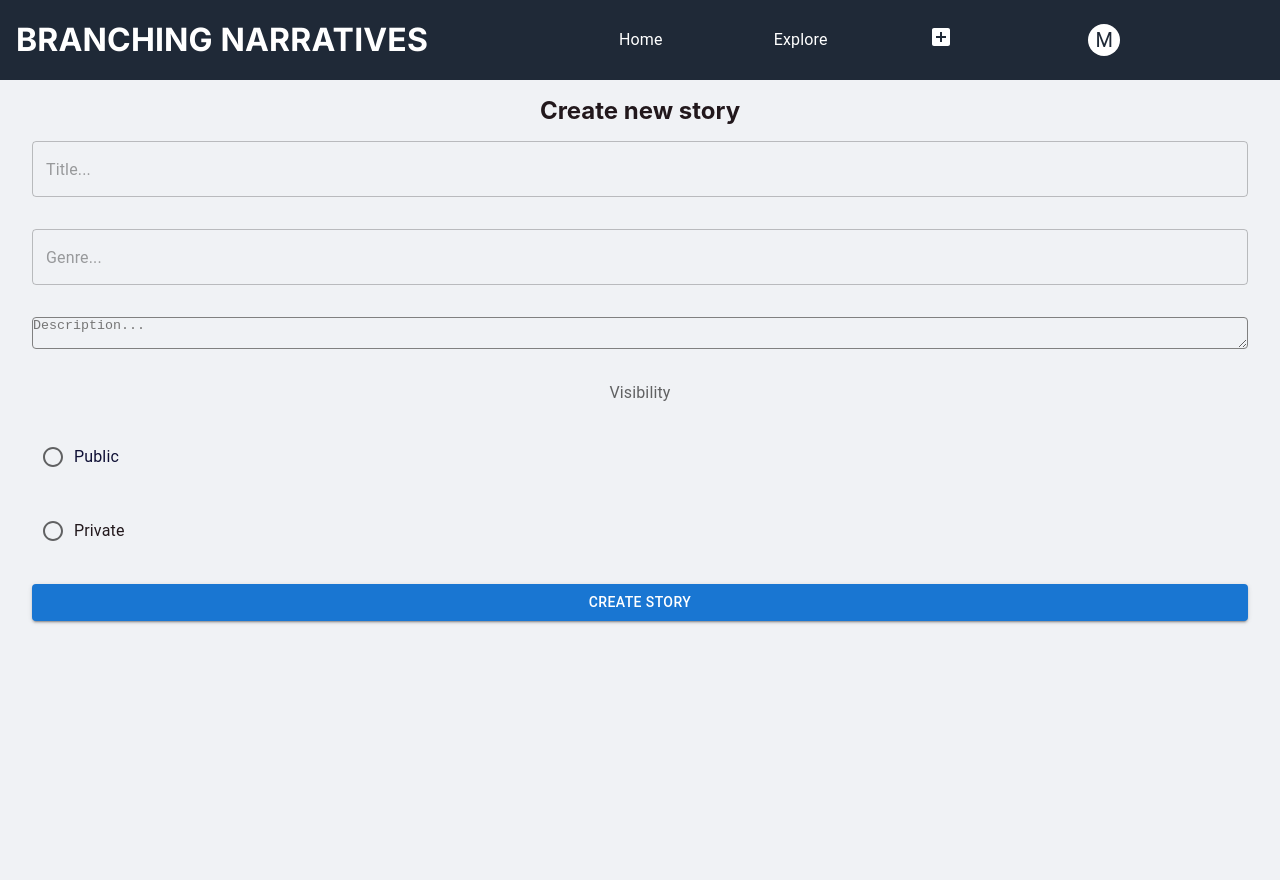
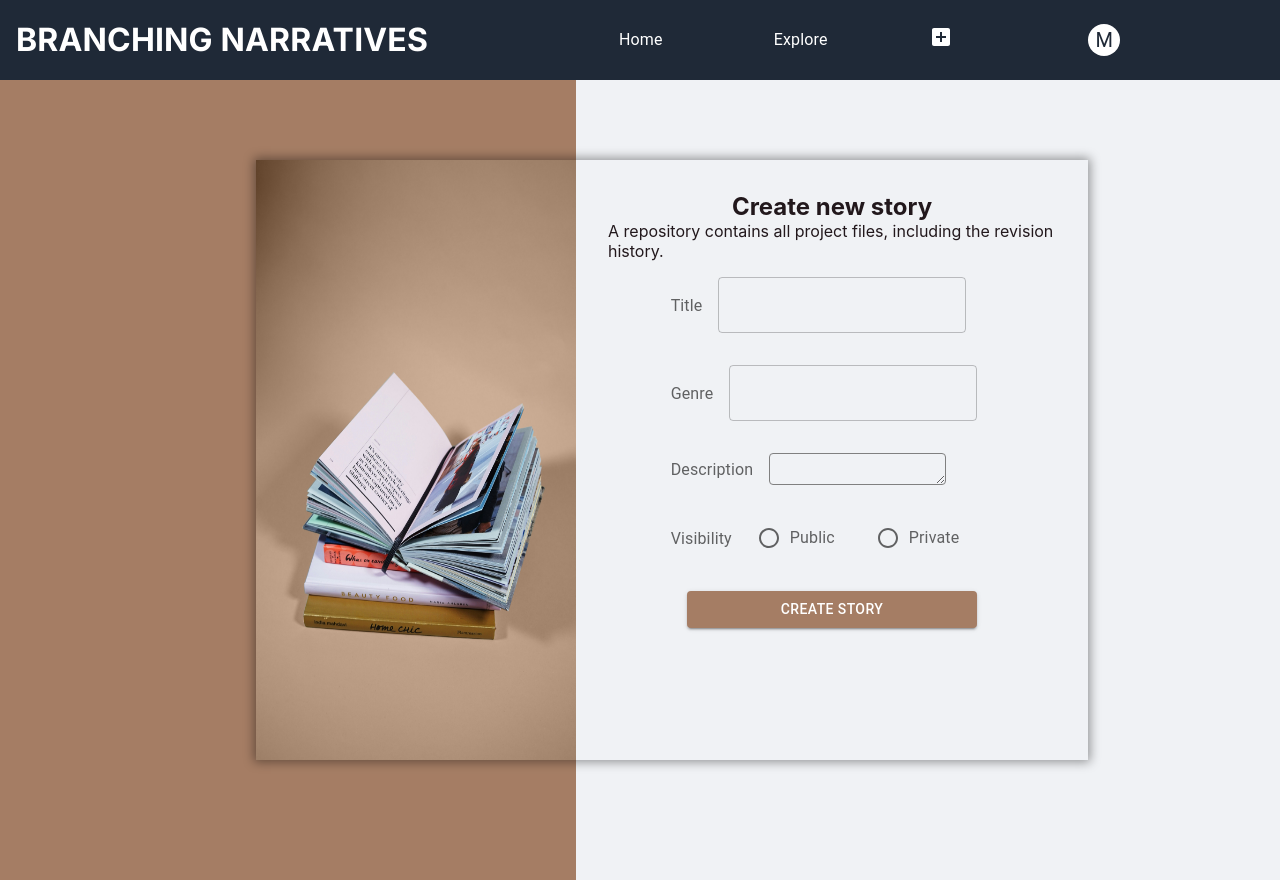
Before and after one commit to NihalSrivastavaRC/Branching-Narratives-Frontend, a React (Create React App) app: page /newStory in a window 1280 px wide. Before the commit the page ends 800 px from the top, so only its background shows below. Built offline with nearby package versions, Linux system fonts and the light colour scheme.

Commit message:
Create Story page re designed.

```diff
--- a/src/pages/Home.js
+++ b/src/pages/Home.js
@@ -4,6 +4,8 @@ import styled from "styled-components";
 import ControlPointDuplicateIcon from "@mui/icons-material/ControlPointDuplicate";
 import BookIcon from "@mui/icons-material/Book";
 import Diversity3Icon from "@mui/icons-material/Diversity3";
+
+//Photo by <a href="https://unsplash.com/@impatrickt?utm_content=creditCopyText&utm_medium=referral&utm_source=unsplash">Patrick Tomasso</a> on <a href="https://unsplash.com/photos/open-book-lot-Oaqk7qqNh_c?utm_content=creditCopyText&utm_medium=referral&utm_source=unsplash">Unsplash</a>
 
 const Glassmorph = styled.div`
   background: rgba(240, 242, 245, 0.2);
@@ -21,6 +23,10 @@ const Glassmorph = styled.div`
 const Home = () => {
   return (
     <div style={{ display: "flex", flexDirection: "column" }}>
+      <img
+        src="/images/home_pic.jpg"
+        style={{ height: "30vh", objectFit: "cover" }}
+      />
       <div style={{ margin: "1rem" }}>
         <h3>
           Unleash Your Creativity, Control, and Collaboration - Welcome to
--- a/src/pages/NewStory.js
+++ b/src/pages/NewStory.js
@@ -58,30 +58,72 @@ export default function NewStory() {
       className="page"
       style={{
         display: "flex",
+        flexDirection: "row",
+        background: "linear-gradient(90deg, #A57D64 45vw, #f0f2f5 45vw)",
+        height: "100vh",
+      }}
+    >
+      <div
+        className="inner-container"
+        style={{
+          display: "flex",
+          flex: "row",
+          position: "relative",
+          left: "20vw",
+          height: "75vh",
+          width: "65vw",
+          top: "10vh",
+          boxShadow: "0px 0px 10px 2px rgba(0,0,0,0.4)",
+        }}
+      >
+        <div className="pic-container" style={{}}>
+          <img
+            src="/images/create_story_pic.jpg"
+            style={{
+              height: "75vh",
+              width: "25vw",
+            }}
+            alt="Create Story Pic"
+          />
+        </div>
+        <div
+          style={{
+            flex: 1,
+            margin: "2rem",
+            display: "flex",
             flexDirection: "column",
-        margin: "1rem",
-        textAlign: "center",
+            alignItems: "center",
+            justifyContent: "center",
           }}
         >
           <h2>Create new story</h2>
-
+          <p>
+            A repository contains all project files, including the revision
+            history.
+          </p>
           <FormControl sx={{ display: "flex", flex: 1 }}>
+            <FormLabel sx={{ display: "flex", alignItems: "center" }}>
+              Title
               <TextField
-          placeholder="Title..."
                 onChange={(e) => {
                   setTitle(e.target.value);
                 }}
                 sx={{ margin: "1rem" }}
               ></TextField>
+            </FormLabel>
+            <FormLabel sx={{ display: "flex", alignItems: "center" }}>
+              Genre
               <TextField
-          placeholder="Genre..."
                 onChange={(e) => {
                   setGenre(e.target.value);
                 }}
                 sx={{ margin: "1rem" }}
               ></TextField>
+            </FormLabel>
+
+            <FormLabel sx={{ display: "flex", alignItems: "center" }}>
+              Description
               <TextareaAutosize
-          placeholder="Description..."
                 minRows={2}
                 variant="soft"
                 onChange={(e) => {
@@ -94,23 +136,21 @@ export default function NewStory() {
                   borderColor: "gray",
                 }}
               ></TextareaAutosize>
-        <FormLabel
-          id="demo-radio-buttons-group-label"
-          style={{ margin: "1rem" }}
-        >
-          Visibility
             </FormLabel>
             <RadioGroup
+              row
               aria-labelledby="demo-radio-buttons-group-label"
               defaultValue="female"
               name="radio-buttons-group"
               onChange={(e) => {
                 setVisibility(e.target.value);
               }}
+              sx={{ display: "flex", alignItems: "center" }}
             >
+              <FormLabel>Visibility</FormLabel>
               <FormControlLabel
                 value={true}
-            style={{ margin: "1rem", color: "#0F1035" }}
+                style={{ margin: "1rem", color: "rgba(0, 0, 0, 0.6)" }}
                 control={<Radio />}
                 label="Public"
               />
@@ -118,17 +158,19 @@ export default function NewStory() {
                 value={false}
                 control={<Radio />}
                 label="Private"
-            style={{ margin: "1rem" }}
+                style={{ margin: "1rem", color: "rgba(0, 0, 0, 0.6)" }}
               />
             </RadioGroup>
             <Button
-          style={{ margin: "1rem" }}
               variant="contained"
               onClick={onClickHandler}
+              style={{ margin: "1rem", backgroundColor: "#A57D64" }}
             >
               Create Story
             </Button>
           </FormControl>
         </div>
+      </div>
+    </div>
   );
 }
--- a/src/pages/ReadStory.js
+++ b/src/pages/ReadStory.js
@@ -10,7 +10,7 @@ export default function ReadStory() {
 
   return (
     <div>
-      <div style={{ textAlign: "center" }}>
+      <div style={{ textAlign: "center", margin: "1rem" }}>
         <Button
           onClick={() => {
             setViewMode(false);
@@ -34,7 +34,7 @@ export default function ReadStory() {
           author={location.state.author}
         />
       ) : (
-        parse(location.state.content)
+        <div style={{ padding: "1rem" }}>{parse(location.state.content)}</div>
       )}
     </div>
   );
```
Also changed, not shown: public/images/create_story_pic.jpg (added), 1 other file (tests, documents, lock files or other folders). Lines whose indentation alone changed are shown as unchanged.
